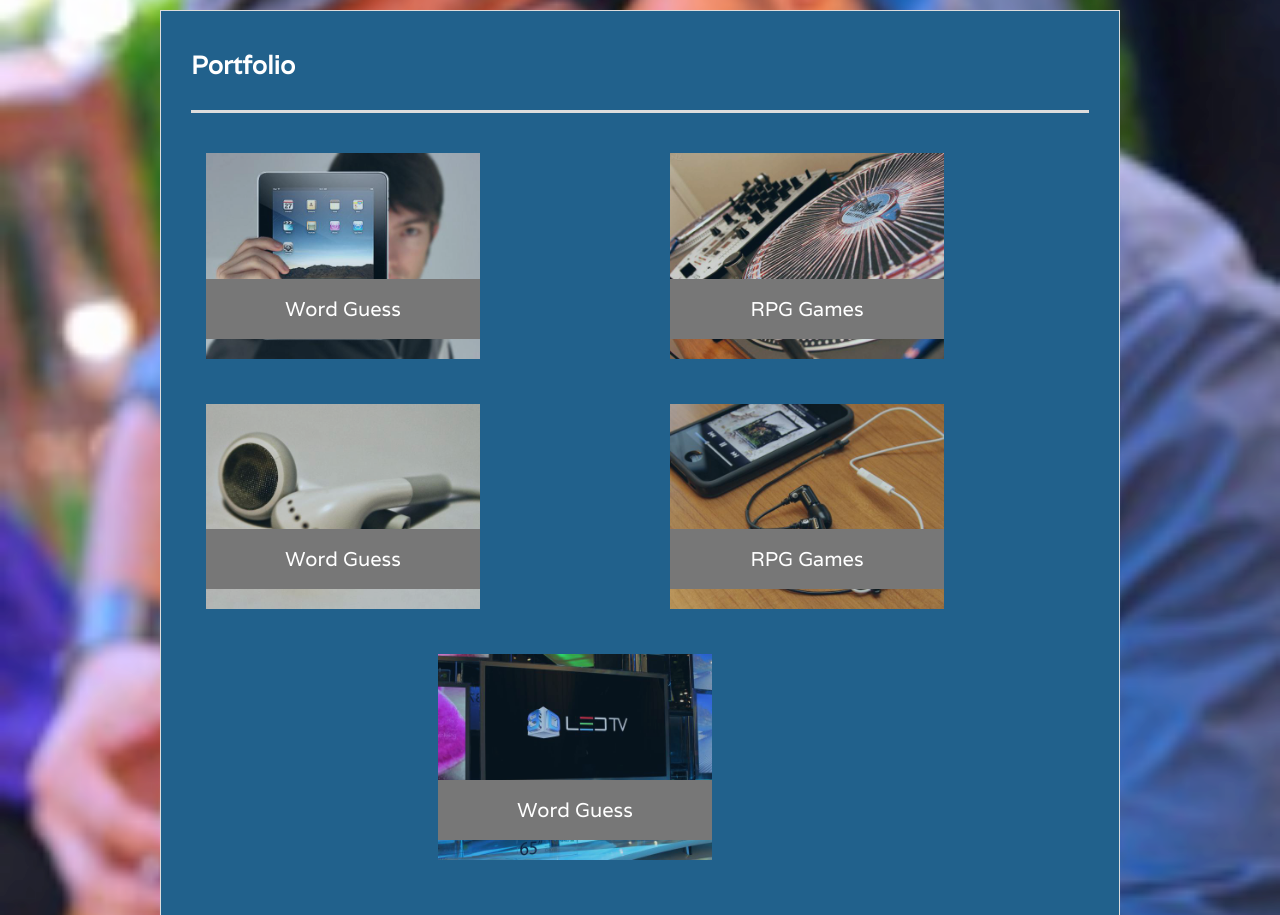
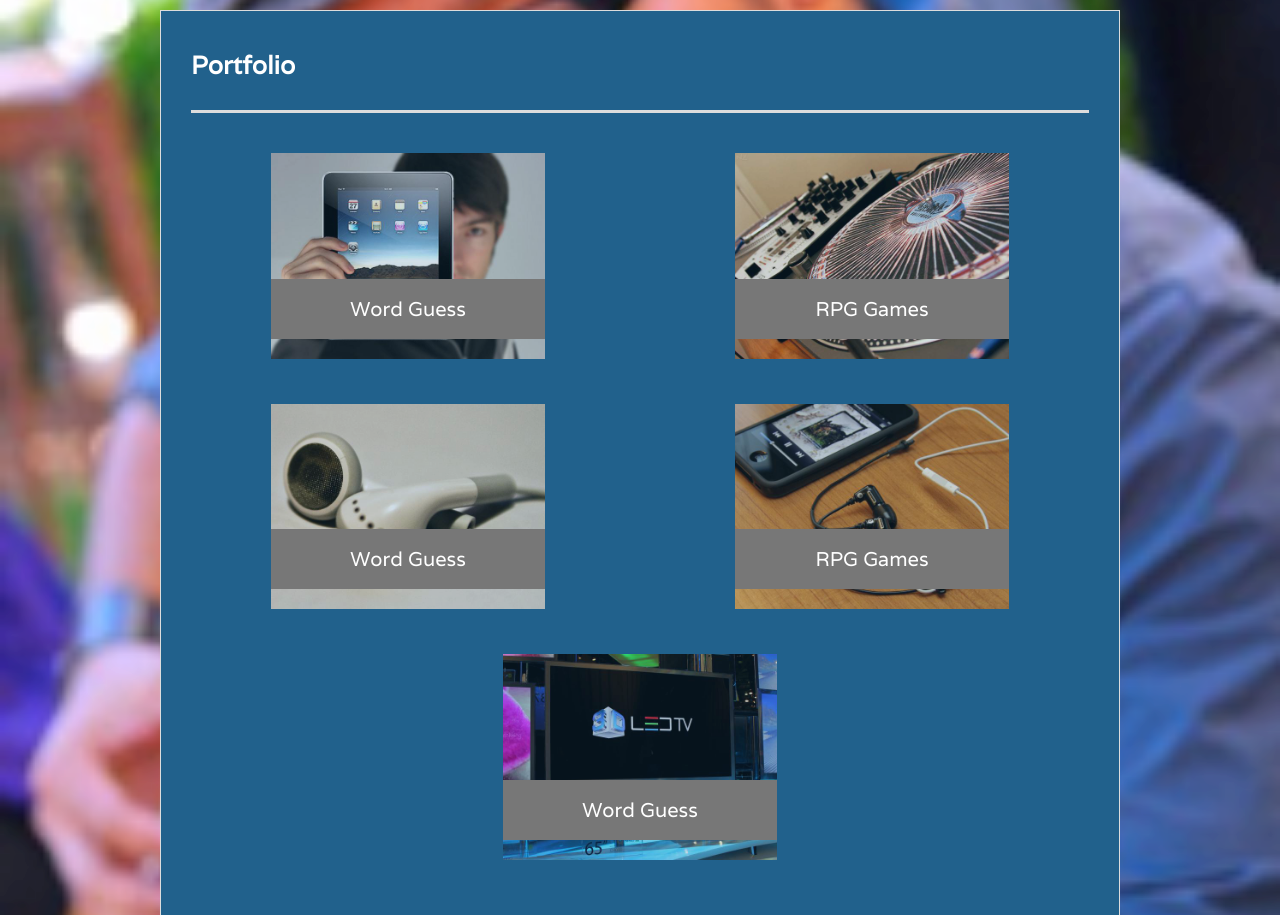
Before and after one commit to Ethanlloyd21/Portfolio_Responsive, a plain HTML site: page portfolio.html in a window 1280 px wide. Shown: the part 200-1115 px from the top of the page. Drawn offline with nearby package versions, Linux system fonts and the light colour scheme.

Commit message:
Add files via upload

```diff
--- a/portfolio.html
+++ b/portfolio.html
@@ -58,8 +58,8 @@
       <h1>Portfolio</h1>
 
       <div class="row" id="projects">
-        <div class="col-md-6">
-          <div class="work">
+          <div class="d-flex justify-content-center col-sm-6 col-md-12 col-lg-6">
+            <div class="work">
 
 
 
@@ -67,10 +67,10 @@
                 <h3>Word Guess</h3>
 
 
+            </div>
           </div>
-        </div>
-        <div class="col-md-6">
-          <div class="work">
+          <div class="d-flex justify-content-center col-sm-6 col-md-12 col-lg-6">
+            <div class="work">
 
 
 
@@ -79,18 +79,18 @@
 
 
 
+            </div>
           </div>
-        </div>
       </div>
 
       <div class="row" id="projects">
-        <div class="col-md-6">
+        <div class="d-flex justify-content-center col-sm-6 col-md-12 col-lg-6">
           <div class="work">
             <img src="assets/images/trivia.jpg"  class="img-fluid" alt="Responsive Image" id="auth-center">
             <h3>Word Guess</h3>
           </div>
         </div>
-        <div class="col-md-6">
+        <div class="d-flex justify-content-center col-sm-6 col-md-12 col-lg-6">
           <div class="work">
 
               <img src="assets/images/widget.jpg"  class="img-fluid" alt="Responsive Image" id="auth-center">
@@ -101,7 +101,7 @@
       </div>
 
      <div class="row" id="projects">
-        <div class="col-md-6">
+        <div class="d-flex justify-content-center col-sm-6 col-md-12 col-lg-6">
           <div class="work">
             <img src="assets/images/rock.jpg"  class="img-fluid" alt="Responsive Image" id="auth-center">
             <h3>Word Guess</h3>
```
